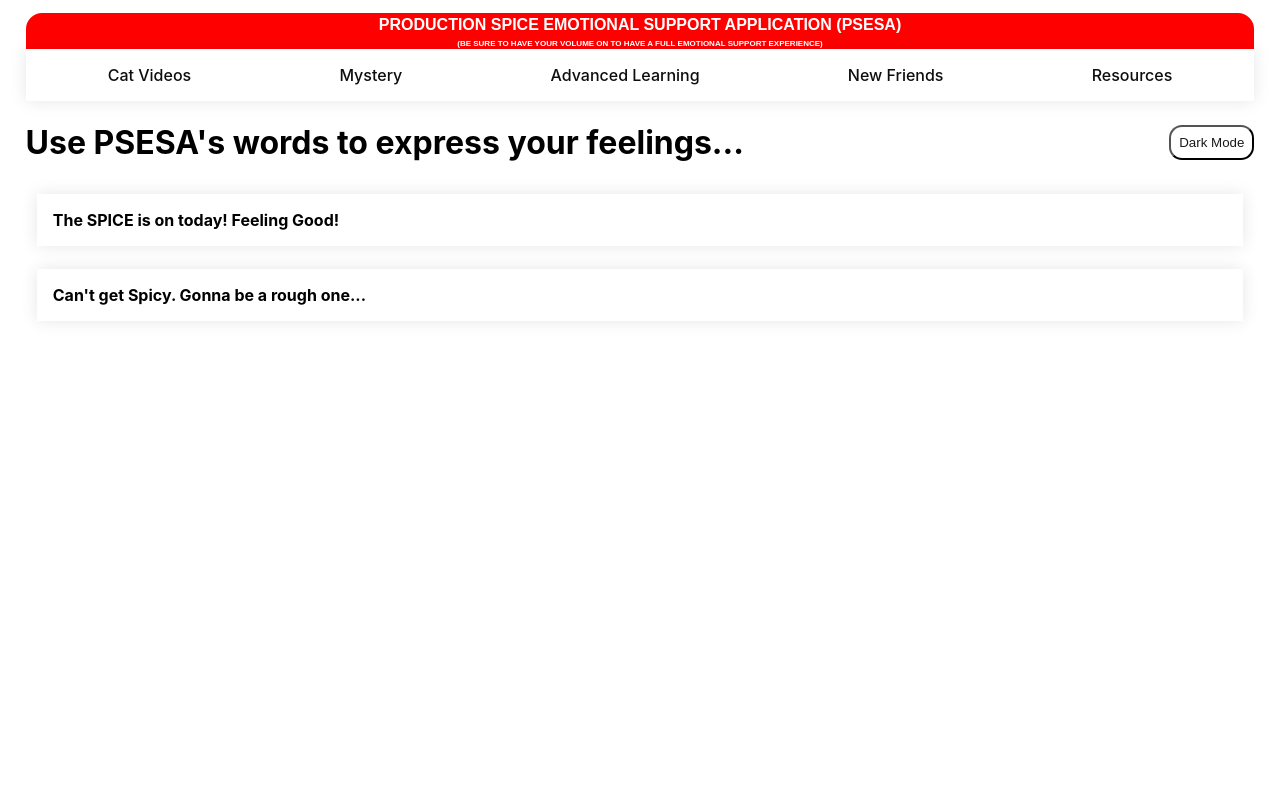
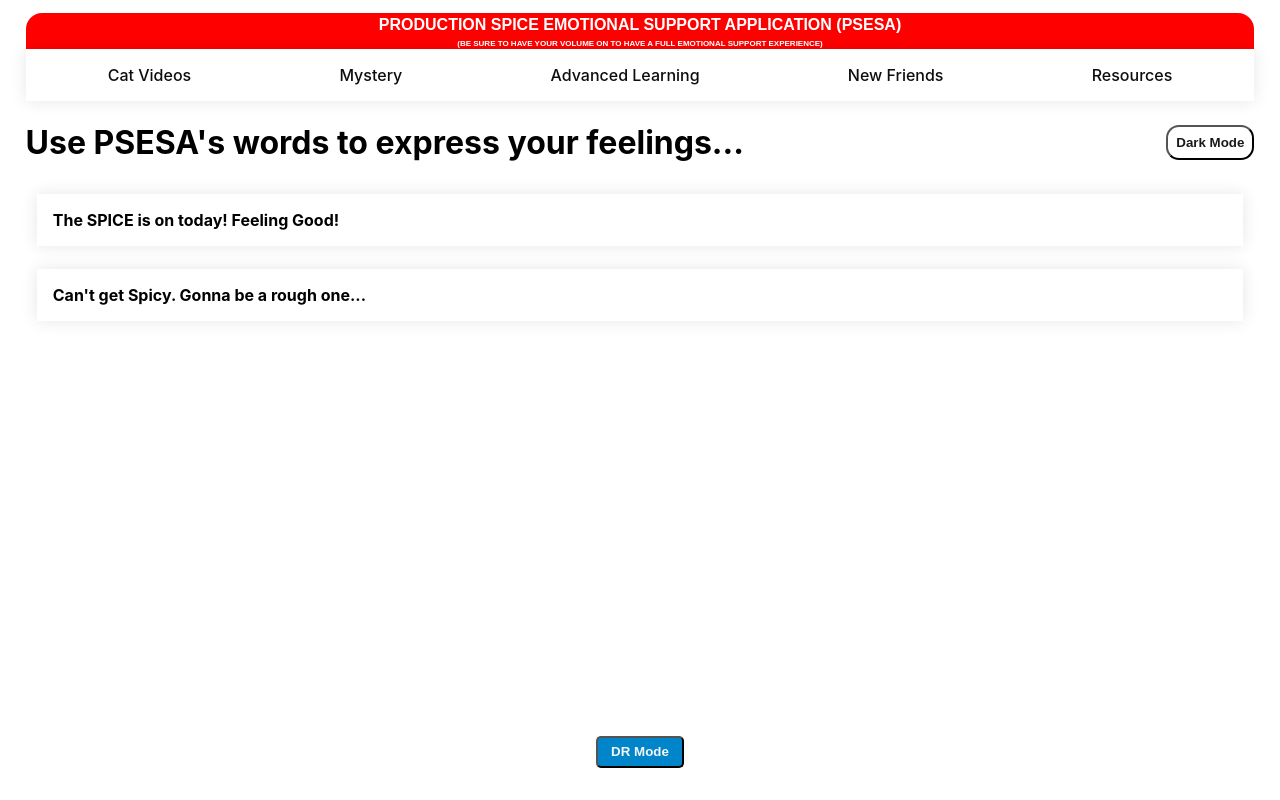
Before and after one commit to nedmorgan/spice_soundboard, a React (Create React App) app: page / in a window 1280 px wide. Built offline with nearby package versions, Linux system fonts and the light colour scheme; what react-animations would draw is missing.

Commit message:
updated button styling and added DR button

```diff
--- /dev/null
+++ b/src/components/DRButton.jsx
@@ -0,0 +1,38 @@
+import React, { Component } from 'react'
+import styled from 'styled-components'
+
+const DRButtonContainer = styled.div`
+  width: 100%;
+  display: flex;
+  justify-content: center;
+  bottom: 0;
+  left: 0;
+  right: 0;
+  position: absolute;
+  margin-bottom: 2em;
+
+  button {
+    border-radius: 5px;
+    background-color: #0085ca;
+    color: whitesmoke;
+    padding: 0.5em 1em;
+    font-weight: bold;
+    opacity: 1;
+    transition: 0.3s;
+  }
+
+  button:hover {
+    cursor: pointer;
+    opacity: 0.6;
+  }
+`
+
+export default class DRButton extends Component {
+  render() {
+    return (
+      <DRButtonContainer>
+        <button>DR Mode</button>
+      </DRButtonContainer>
+    )
+  }
+}
--- a/src/components/DarkModeButton.jsx
+++ b/src/components/DarkModeButton.jsx
@@ -2,6 +2,12 @@ import React, { Component } from 'react'
 import styled from 'styled-components'
 
 const DarkModeContainer = styled.div`
+  button {
+    opacity: 1;
+    transition: 0.3s;
+    font-weight: bold;
+  }
+
   .button-normal {
     border-radius: 13px;
     color: rgba(0, 0, 0, 0.9);
@@ -9,11 +15,25 @@ const DarkModeContainer = styled.div`
     padding: 0.6em;
   }
 
+  .button-normal:hover {
+    color: whitesmoke;
+    background-color: black;
+  }
+
+  .button-dark-mode:hover {
+    color: black;
+    background-color: whitesmoke;
+  }
+
   .button-dark-mode {
     border-radius: 13px;
     color: rgba(255, 255, 255, 0.9);
     background-color: rgba(0, 0, 0, 0.05);
     padding: 0.6em;
+  }
+
+  button:hover {
+    cursor: pointer;
   }
 `
 
--- a/src/components/Main.jsx
+++ b/src/components/Main.jsx
@@ -3,6 +3,7 @@ import Header from './Header'
 import Positive from './Positive'
 import Negative from './Negative'
 import DarkModeButton from './DarkModeButton'
+import DRButton from './DRButton'
 import airball from '../media/airball.mp3'
 import dontStart from '../media/dont-start.mp3'
 import excuseMe from '../media/excuse-me.mp3'
@@ -51,6 +52,7 @@ import yes from '../media/yes.mp3'
 import styled from 'styled-components'
 
 const MainContainer = styled.div`
+  height: 100%;
   .dark-mode-title {
     color: rgba(255, 255, 255, 0.9);
   }
@@ -174,6 +176,7 @@ export default class Main extends Component {
           negativeSounds={this.playSound}
           isDarkMode={this.state.isDarkMode}
         />
+        <DRButton />
       </MainContainer>
     )
   }
```
